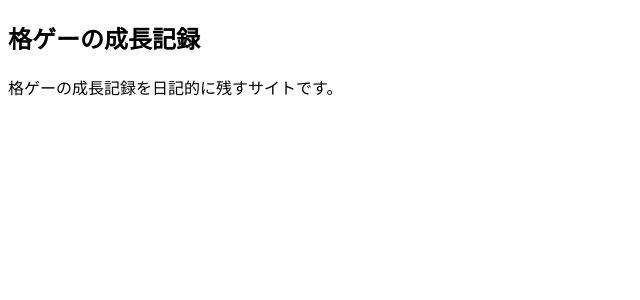
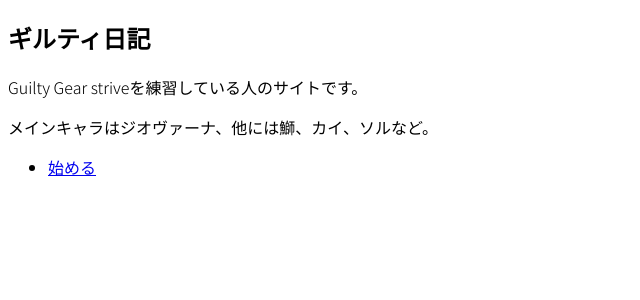
Before and after one commit to mkataoka73/fg, a Jekyll site: the page built from index.md, in a window 1280 px wide. Shown: the top 300 px of the page, without its empty margins (0-640 px from the left). Built offline with Jekyll 4.4.1, drawn with Linux system fonts in a browser that asks for light colours; our own code applies the rules of GitHub Pages for plain Markdown files.

Commit message:
Add new post

```diff
--- a/_config.yml
+++ b/_config.yml
@@ -1,3 +1,3 @@
 url: "" # the base hostname & protocol for your site, e.g. http://example.com
 baseurl: "" # the subpath of your site, e.g. /blog
-title: "Hello, Fighting World" # the name of your site, e.g. ACME Corp.
+title: "" # the name of your site, e.g. ACME Corp.
--- a/index.md
+++ b/index.md
@@ -1,8 +1,14 @@
 ---
 layout: default
-title: "格ゲーの成長記録"
 ---
 
-## {{ page.title }}
+## ギルティ日記
 
-格ゲーの成長記録を日記的に残すサイトです。
+Guilty Gear striveを練習している人のサイトです。
+
+メインキャラはジオヴァーナ、他には鰤、カイ、ソルなど。
+
+
+{% for post in site.posts %}
+ - [{{ post.title }}]({{ post.url }})
+{% endfor %}
```
Also changed, not shown: _posts/2022-08-23-2022-08-23.md (added, +6 -0 lines).
